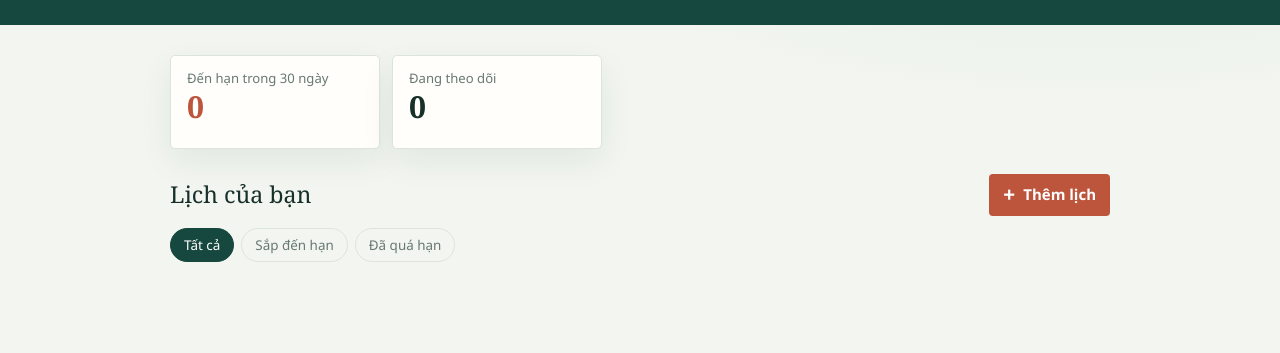
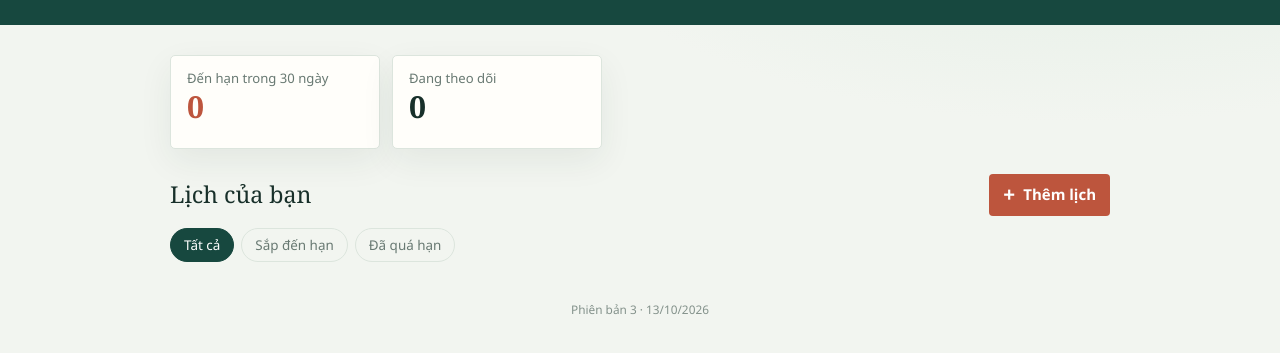
Before and after one commit to Trangthuyv/nhac-gia-han, a plain HTML site: page index.html in a window 1280 px wide. Shown: the part 125-478 px from the top of the page. Drawn offline with Linux system fonts and the light colour scheme.

Commit message:
Add files via upload

```diff
--- a/index.html
+++ b/index.html
@@ -80,6 +80,7 @@
   .empty { padding: 44px 18px; border: 1px dashed #b9c9bd; border-radius: 5px; color: var(--muted); text-align: center; }
   .empty strong { display: block; margin-bottom: 5px; color: var(--ink); font: 500 1.35rem Georgia, "Times New Roman", serif; }
   .local-note { margin: 15px 0 0; color: var(--muted); font-size: .8rem; }
+  .app-version { margin: 28px 0 0; color: var(--muted); font-size: .74rem; text-align: center; opacity: .8; }
   .toast { position: fixed; z-index: 10; left: 50%; bottom: 22px; width: max-content; max-width: calc(100vw - 28px); transform: translateX(-50%); padding: 10px 15px; border-radius: 4px; background: var(--ink); color: white; box-shadow: var(--shadow); }
   dialog { width: min(100% - 24px, 500px); max-height: min(90vh, 760px); padding: 0; overflow: auto; border: 1px solid var(--line); border-radius: 6px; background: var(--surface); color: var(--ink); box-shadow: 0 24px 70px #14291e40; }
   dialog::backdrop { background: #10231cb3; backdrop-filter: blur(3px); }
@@ -167,6 +168,7 @@
     <div class="items" id="items" aria-live="polite"></div>
     <p class="local-note" id="local-note" hidden>Dữ liệu đang lưu trên thiết bị này. Triển khai theo hướng dẫn để đồng bộ và tự gửi email.</p>
   </section>
+  <p class="app-version" id="app-version"></p>
 </main>
 
 <dialog id="record-dialog">
@@ -223,6 +225,8 @@
 <script src="./config.js"></script>
 <script>
 'use strict';
+// Tăng số này (và CACHE trong sw.js) mỗi lần cập nhật app để biết điện thoại đang chạy bản nào.
+const APP_VERSION = '3 · 13/10/2026';
 const $ = (selector) => document.querySelector(selector);
 const STORAGE_KEY = 'nhac-gia-han-records';
 const PWA_CONFIG = window.APP_CONFIG || {};
@@ -628,7 +632,8 @@ function openForm(id = '') {
   $('#content').focus();
 }
 
-$('#today-label').textContent = new Intl.DateTimeFormat('vi-VN', { weekday: 'long', day: 'numeric', month: 'long', year: 'numeric' }).format(today);
+$('#app-version').textContent = 'Phiên bản ' + APP_VERSION;
+$('#today-label').textContent =new Intl.DateTimeFormat('vi-VN', { weekday: 'long', day: 'numeric', month: 'long', year: 'numeric' }).format(today);
 $('#add-btn').addEventListener('click', () => openForm());
 $('#help-btn').addEventListener('click', () => $('#help-dialog').showModal());
 $('#users-btn').addEventListener('click', async () => {
--- a/sw.js
+++ b/sw.js
@@ -1,3 +1,4 @@
+// Tăng số phiên bản CACHE (và APP_VERSION trong index.html) mỗi lần cập nhật app.
 const CACHE = 'nhac-gia-han-v3';
 const FILES = ['./', './index.html', './config.js', './manifest.webmanifest', './icon.svg', './icon-192.png', './icon-512.png'];
 
```
